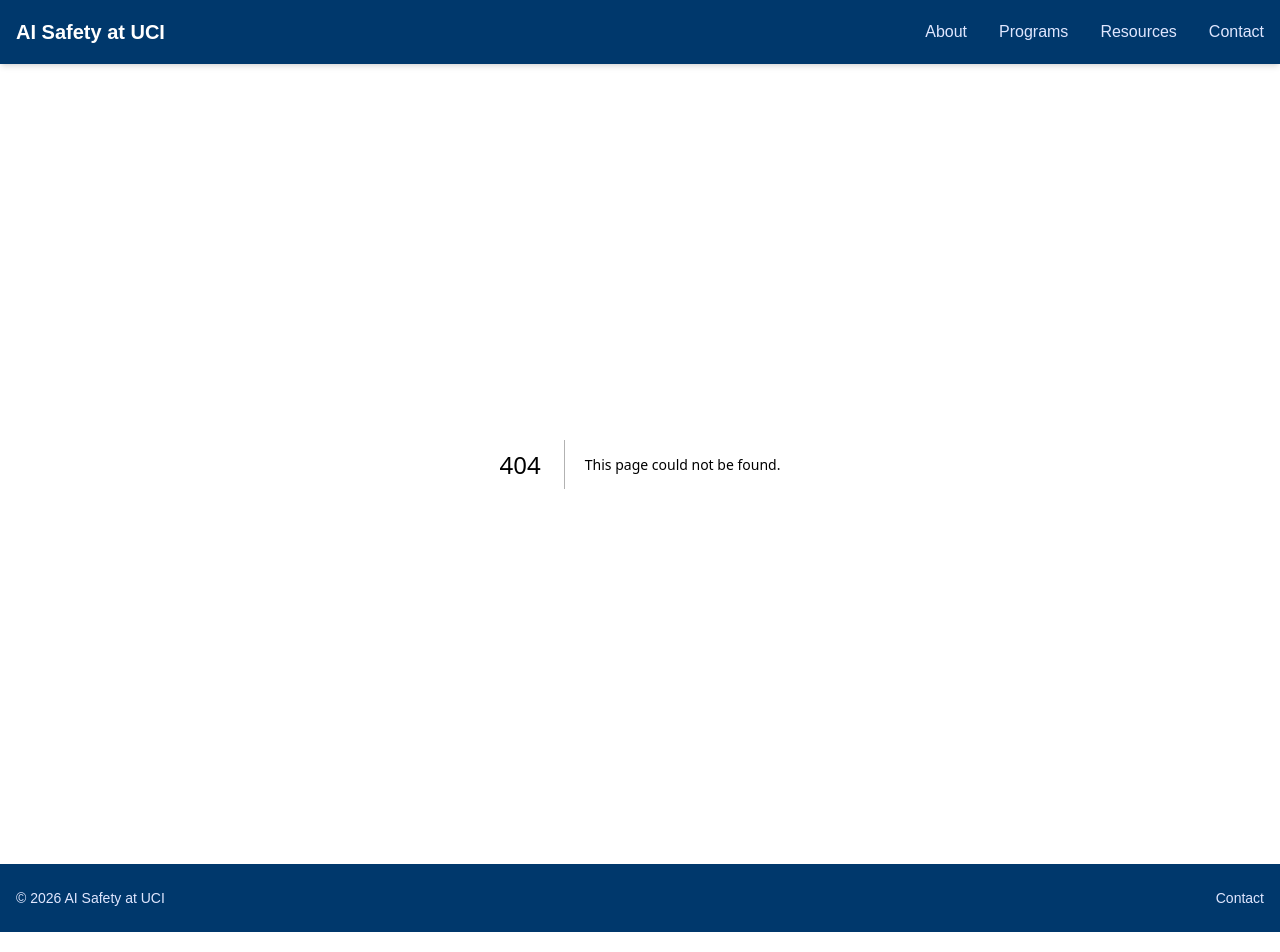
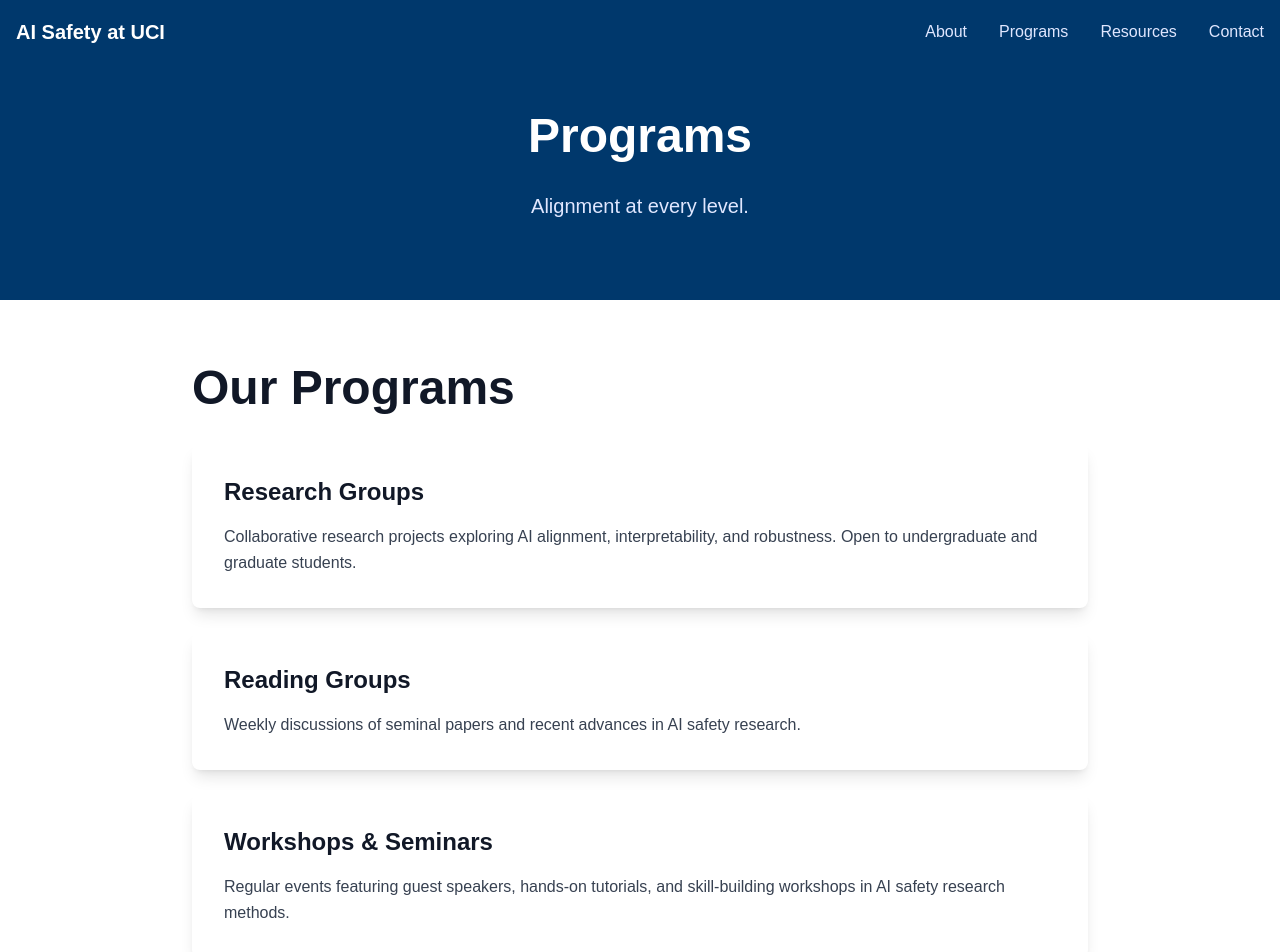
Before and after one commit to viceversa1024/aisafetyuci, a Next.js app: page /aisafetyuci/get-involved in a window 1280 px wide. Before the commit this address had no page. Shown: the top 952 px of the page. Built offline with nearby package versions, Linux system fonts and the light colour scheme; a web font is replaced by a local one.

Commit message:
fellowship cards

```diff
--- /dev/null
+++ b/app/get-involved/page.tsx
@@ -0,0 +1,44 @@
+export default function Programs() {
+  return (
+    <main className="min-h-screen bg-white">
+      <div className="w-full bg-[#00386c]">
+        <div className="container mx-auto px-4 py-12">
+          <div className="max-w-4xl mx-auto text-center">
+            <h1 className="text-5xl font-bold text-white mb-0">Programs</h1>
+            <p className="text-xl text-indigo-100 mb-8 pt-8">Alignment at every level.</p>
+          </div>
+        </div>
+      </div>
+      <div className="container mx-auto px-4 py-16">
+        <div className="max-w-4xl mx-auto">
+          <h1 className="text-5xl font-bold text-gray-900 mb-8">Our Programs</h1>
+
+          <div className="space-y-6">
+            <div className="bg-white rounded-lg shadow-lg p-8">
+              <h2 className="text-2xl font-semibold text-gray-900 mb-4">Research Groups</h2>
+              <p className="text-gray-700 leading-relaxed">
+                Collaborative research projects exploring AI alignment, interpretability,
+                and robustness. Open to undergraduate and graduate students.
+              </p>
+            </div>
+
+            <div className="bg-white rounded-lg shadow-lg p-8">
+              <h2 className="text-2xl font-semibold text-gray-900 mb-4">Reading Groups</h2>
+              <p className="text-gray-700 leading-relaxed">
+                Weekly discussions of seminal papers and recent advances in AI safety research.
+              </p>
+            </div>
+
+            <div className="bg-white rounded-lg shadow-lg p-8">
+              <h2 className="text-2xl font-semibold text-gray-900 mb-4">Workshops & Seminars</h2>
+              <p className="text-gray-700 leading-relaxed">
+                Regular events featuring guest speakers, hands-on tutorials, and skill-building
+                workshops in AI safety research methods.
+              </p>
+            </div>
+          </div>
+        </div>
+      </div>
+    </main>
+  )
+}
--- a/app/programs/page.tsx
+++ b/app/programs/page.tsx
@@ -1,3 +1,5 @@
+import Link from 'next/link';
+
 export default function Programs() {
   return (
     <main className="min-h-screen bg-white">
@@ -11,7 +13,6 @@
       </div>
       <div className="container mx-auto px-4 py-16">
         <div className="max-w-6xl mx-auto">
-          <h2 className="text-3xl text-[#00386c] font-semibold text-gray-900 mb-8 text-center">Our Programs</h2>
 
           <div className="grid md:grid-cols-2 gap-8">
             <div className="bg-white rounded-lg shadow-lg p-8 hover:shadow-xl transition-shadow">
@@ -19,16 +20,18 @@
                 Intro Fellowship
               </h3>
               <p className="text-gray-700 leading-relaxed mb-4">
-                A comprehensive introduction to AI safety for students new to the field.
-                Learn fundamental concepts, engage with key research papers, and build
-                a foundation in AI alignment.
+                An eight week fellowship covering hallmark papers and key AI Safety concepts.
               </p>
               <ul className="list-disc list-inside text-gray-600 space-y-2">
-                <li>Weekly readings and discussions</li>
+                <li>Meet 1x/week for 2 hours for 8 weeks</li>
                 <li>Introduction to alignment research</li>
-                <li>Hands-on projects and exercises</li>
-                <li>Mentorship from experienced researchers</li>
+
               </ul>
+              <div className="mt-6">
+                <Link href="/contact" className="inline-block bg-[#00386c] text-white font-semibold px-6 py-2 rounded hover:bg-[#002b52] transition">
+                  Apply Now
+                </Link>
+              </div>
             </div>
 
             <div className="bg-white rounded-lg shadow-lg p-8 hover:shadow-xl transition-shadow">
@@ -36,16 +39,18 @@
                 Advanced Fellowship
               </h3>
               <p className="text-gray-700 leading-relaxed mb-4">
-                Deep dive into cutting-edge AI safety research for experienced students.
-                Conduct original research, collaborate on projects, and contribute to
-                the field of AI alignment.
+                Deep dive into cutting-edge AI safety research for students with experience in the field.
               </p>
               <ul className="list-disc list-inside text-gray-600 space-y-2">
-                <li>Advanced research topics</li>
-                <li>Original research projects</li>
-                <li>Collaboration with faculty</li>
-                <li>Publication opportunities</li>
+                <li><a href="https://arena-chapter0-fundamentals.streamlit.app/" target="_blank" rel="noopener noreferrer" className="text-[#00386c] font-semibold underline">ARENA</a>: Deep Learning/Mech Interp/Evals/RL</li>
+                <li>AI Demos for Policy Makers</li>
+                <li>Independent Research (compute funding available.)</li>
               </ul>
+              <div className="mt-6">
+                <Link href="/contact" className="inline-block bg-[#00386c] text-white font-semibold px-6 py-2 rounded hover:bg-[#002b52] transition">
+                  Apply Now
+                </Link>
+              </div>
             </div>
           </div>
         </div>
```
